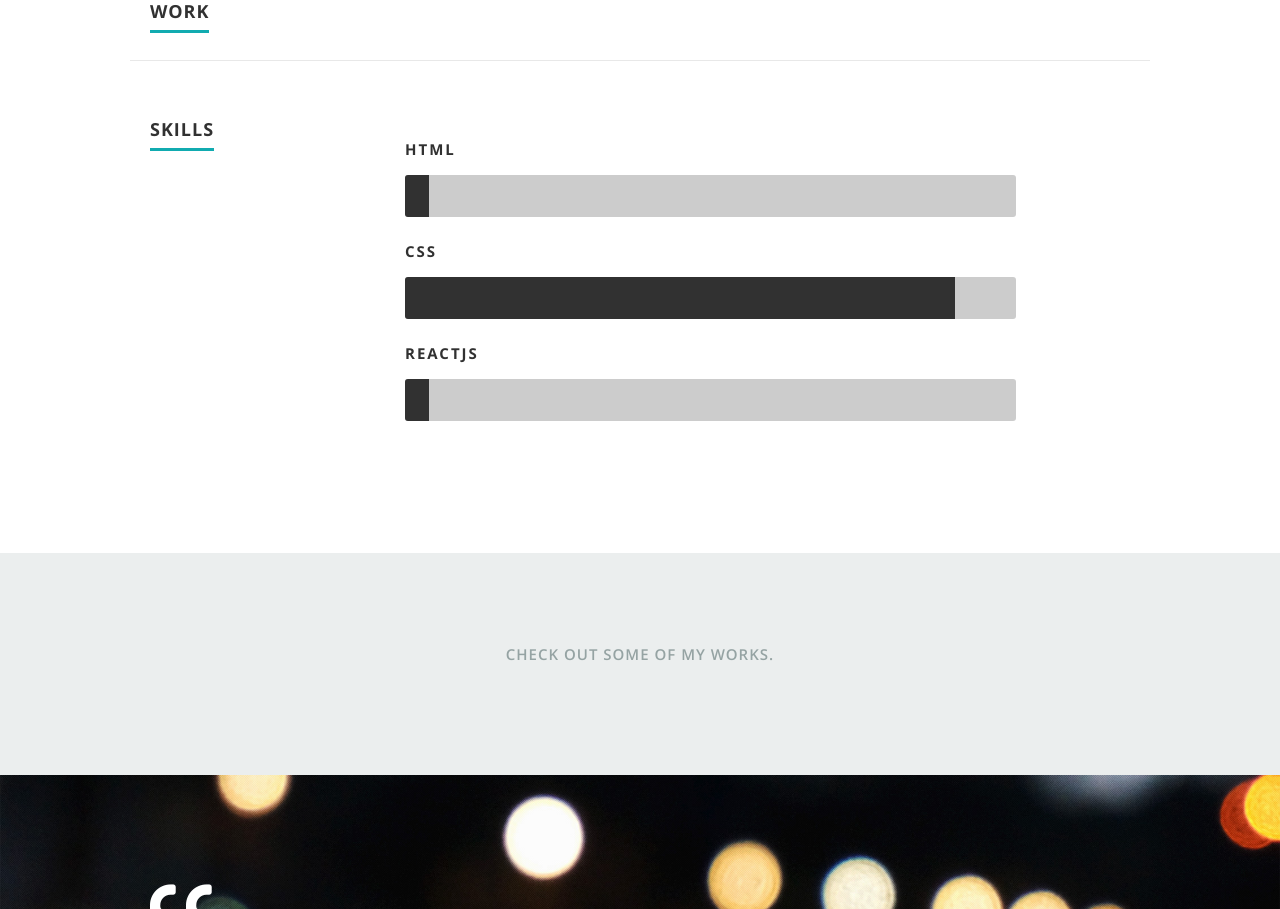
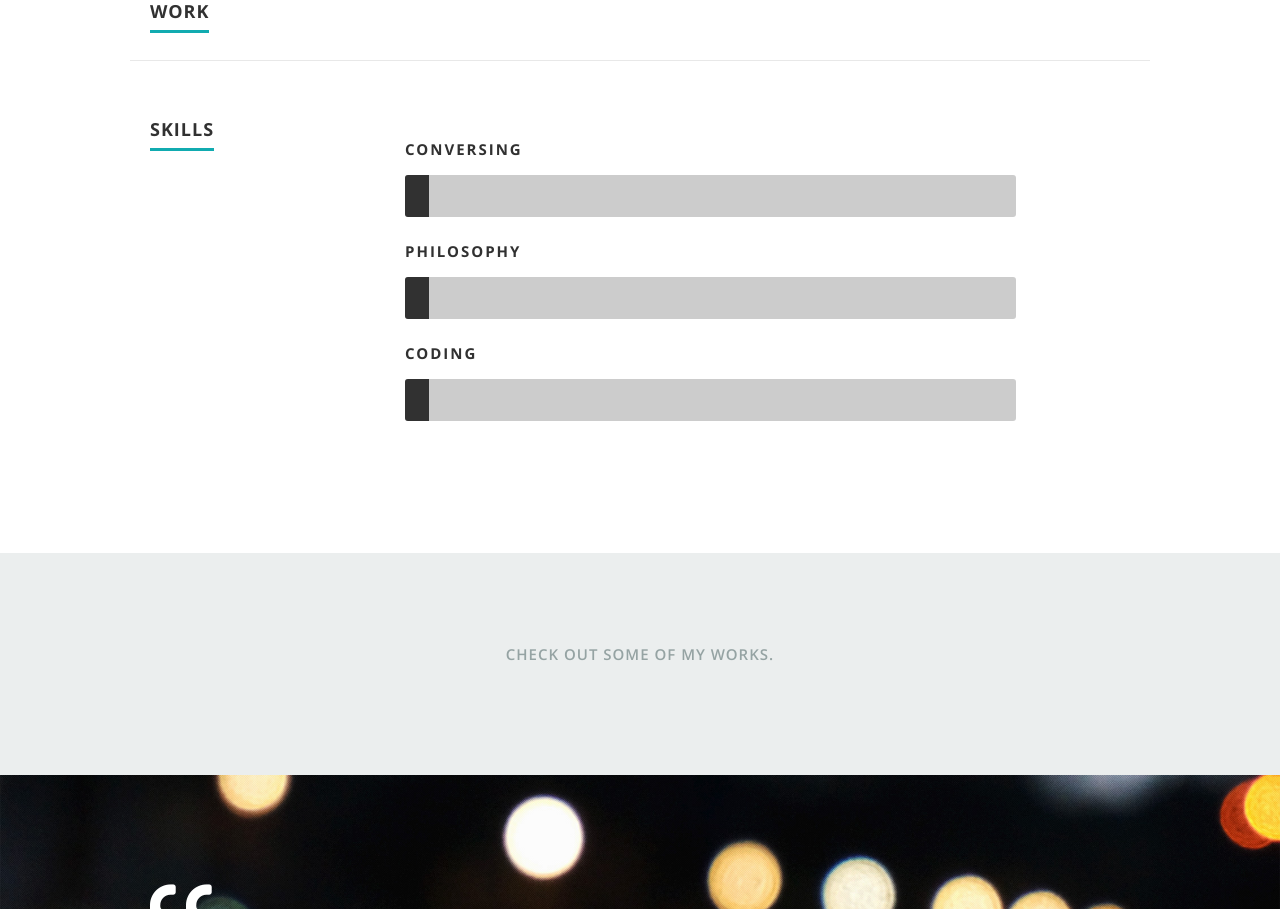
Before and after one commit to blanfried/BaerLanfriedResume, a React (Create React App) app: page / in a window 1280 px wide. Shown: the part 1860-2769 px from the top of the page. Built offline with nearby package versions, Linux system fonts and the light colour scheme.

Commit message:
finishing up

```diff
--- a/src/resumeData.js
+++ b/src/resumeData.js
@@ -59,13 +59,13 @@ let resumeData = {
   // ],
   "skills":[
     {
-      "skillname":"HTML"
+      "skillname":"Conversing"
     },
     {
-      "skillname":"CSS"
+      "skillname":"Philosophy"
     },
     {
-      "skillname":"Reactjs"
+      "skillname":"Coding"
     }
   ],
   // "portfolio":[
```
